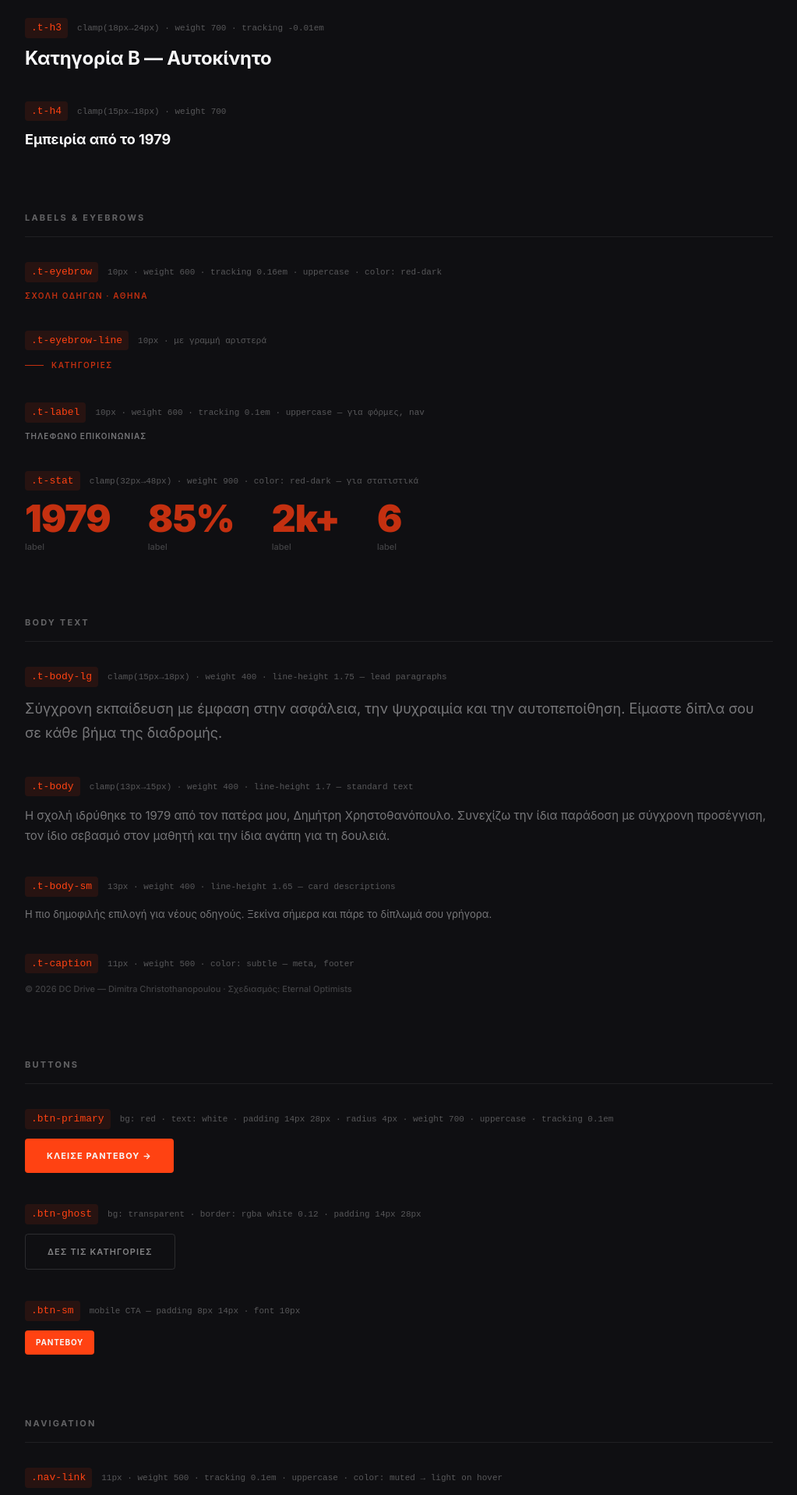
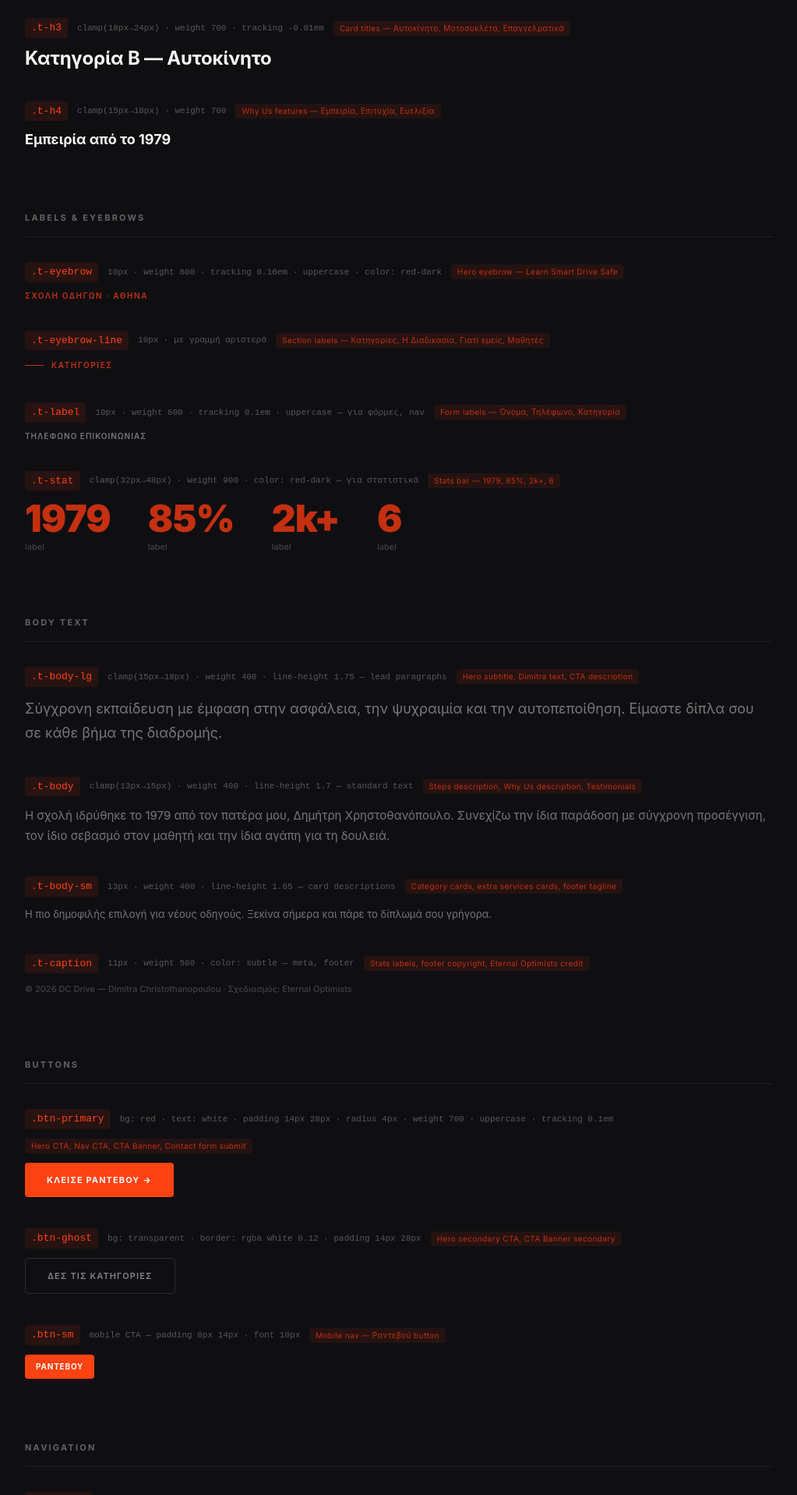
Before and after one commit to bmanologlou/dc26-next, a Next.js app: page /typography in a window 1280 px wide. Shown: the part 860-2777 px from the top of the page at 78% size, without its empty margins (128-1151 px from the left). Built offline with nearby package versions, Linux system fonts and the light colour scheme.

Commit message:
Typography page: usage labels for every element

```diff
--- a/app/typography/page.tsx
+++ b/app/typography/page.tsx
@@ -16,13 +16,13 @@ const Section = ({ title, children }: { title: string, children: React.ReactNode
   </div>
 )
 
-const Row = ({ label, spec, children }: { label: string, spec?: string, children: React.ReactNode }) => (
+const Row = ({ label, spec, usage, children }: { label: string, spec?: string, usage?: string, children: React.ReactNode }) => (
   <div>
-    <div style={{ display: 'flex', gap: '12px', alignItems: 'baseline', marginBottom: '12px' }}>
+    <div style={{ display: 'flex', gap: '12px', alignItems: 'center', marginBottom: '12px', flexWrap: 'wrap' }}>
       <code style={{
         fontSize: '13px', fontFamily: 'monospace',
         color: '#ff4212', background: 'rgba(255,66,18,0.1)',
-        padding: '3px 8px', borderRadius: '4px',
+        padding: '3px 8px', borderRadius: '4px', flexShrink: 0,
       }}>
         .{label}
       </code>
@@ -31,8 +31,18 @@ const Row = ({ label, spec, children }: { label: string, spec?: string, children
           {spec}
         </span>
       )}
+      {usage && (
+        <span style={{
+          fontSize: '10px', color: '#c43010',
+          background: 'rgba(196,48,16,0.12)',
+          padding: '2px 8px', borderRadius: '4px',
+          letterSpacing: '0.04em', flexShrink: 0,
+        }}>
+          {usage}
+        </span>
+      )}
     </div>
-    <div style={{ paddingLeft: '0' }}>{children}</div>
+    <div>{children}</div>
   </div>
 )
 
@@ -56,35 +66,35 @@ export default function Typography() {
 
         {/* HEADINGS */}
         <Section title="Headings">
-          <Row label="t-display" spec="clamp(48px→104px) · weight 900 · tracking -0.03em">
+          <Row label="t-display" spec="clamp(48px→104px) · weight 900 · tracking -0.03em" usage="Hero — h1 line 2">
             <p className="t-display" style={{ margin: 0 }}>Μάθε να οδηγείς.</p>
           </Row>
-          <Row label="t-h1" spec="clamp(40px→80px) · weight 900 · tracking -0.025em">
+          <Row label="t-h1" spec="clamp(40px→80px) · weight 900 · tracking -0.025em" usage="Hero — h1 line 1">
             <p className="t-h1" style={{ margin: 0 }}>Μάθε να οδηγείς.</p>
           </Row>
-          <Row label="t-h2" spec="clamp(28px→52px) · weight 800 · tracking -0.02em · color: red">
+          <Row label="t-h2" spec="clamp(28px→52px) · weight 800 · tracking -0.02em · color: red" usage="Section headings — Διπλώματα, Πώς ξεκινάς, Γιατί DC Drive...">
             <p className="t-h2" style={{ margin: 0 }}>Τι δίπλωμα θέλεις;</p>
           </Row>
-          <Row label="t-h3" spec="clamp(18px→24px) · weight 700 · tracking -0.01em">
+          <Row label="t-h3" spec="clamp(18px→24px) · weight 700 · tracking -0.01em" usage="Card titles — Αυτοκίνητο, Μοτοσυκλέτα, Επαγγελματικά">
             <p className="t-h3" style={{ margin: 0 }}>Κατηγορία Β — Αυτοκίνητο</p>
           </Row>
-          <Row label="t-h4" spec="clamp(15px→18px) · weight 700">
+          <Row label="t-h4" spec="clamp(15px→18px) · weight 700" usage="Why Us features — Εμπειρία, Επιτυχία, Ευελιξία">
             <p className="t-h4" style={{ margin: 0 }}>Εμπειρία από το 1979</p>
           </Row>
         </Section>
 
         {/* LABELS */}
         <Section title="Labels & Eyebrows">
-          <Row label="t-eyebrow" spec="10px · weight 600 · tracking 0.16em · uppercase · color: red-dark">
+          <Row label="t-eyebrow" spec="10px · weight 600 · tracking 0.16em · uppercase · color: red-dark" usage="Hero eyebrow — Learn Smart Drive Safe">
             <p className="t-eyebrow" style={{ margin: 0 }}>Σχολή Οδηγών · Αθήνα</p>
           </Row>
-          <Row label="t-eyebrow-line" spec="10px · με γραμμή αριστερά">
+          <Row label="t-eyebrow-line" spec="10px · με γραμμή αριστερά" usage="Section labels — Κατηγορίες, Η Διαδικασία, Γιατί εμείς, Μαθητές">
             <p className="t-eyebrow-line" style={{ margin: 0 }}>Κατηγορίες</p>
           </Row>
-          <Row label="t-label" spec="10px · weight 600 · tracking 0.1em · uppercase — για φόρμες, nav">
+          <Row label="t-label" spec="10px · weight 600 · tracking 0.1em · uppercase — για φόρμες, nav" usage="Form labels — Όνομα, Τηλέφωνο, Κατηγορία">
             <p className="t-label" style={{ margin: 0 }}>Τηλέφωνο επικοινωνίας</p>
           </Row>
-          <Row label="t-stat" spec="clamp(32px→48px) · weight 900 · color: red-dark — για στατιστικά">
+          <Row label="t-stat" spec="clamp(32px→48px) · weight 900 · color: red-dark — για στατιστικά" usage="Stats bar — 1979, 85%, 2k+, 6">
             <div style={{ display: 'flex', gap: '48px', flexWrap: 'wrap' }}>
               {['1979', '85%', '2k+', '6'].map(n => (
                 <div key={n}>
@@ -98,23 +108,23 @@ export default function Typography() {
 
         {/* BODY */}
         <Section title="Body Text">
-          <Row label="t-body-lg" spec="clamp(15px→18px) · weight 400 · line-height 1.75 — lead paragraphs">
+          <Row label="t-body-lg" spec="clamp(15px→18px) · weight 400 · line-height 1.75 — lead paragraphs" usage="Hero subtitle, Dimitra text, CTA description">
             <p className="t-body-lg" style={{ margin: 0 }}>Σύγχρονη εκπαίδευση με έμφαση στην ασφάλεια, την ψυχραιμία και την αυτοπεποίθηση. Είμαστε δίπλα σου σε κάθε βήμα της διαδρομής.</p>
           </Row>
-          <Row label="t-body" spec="clamp(13px→15px) · weight 400 · line-height 1.7 — standard text">
+          <Row label="t-body" spec="clamp(13px→15px) · weight 400 · line-height 1.7 — standard text" usage="Steps description, Why Us description, Testimonials">
             <p className="t-body" style={{ margin: 0 }}>Η σχολή ιδρύθηκε το 1979 από τον πατέρα μου, Δημήτρη Χρηστοθανόπουλο. Συνεχίζω την ίδια παράδοση με σύγχρονη προσέγγιση, τον ίδιο σεβασμό στον μαθητή και την ίδια αγάπη για τη δουλειά.</p>
           </Row>
-          <Row label="t-body-sm" spec="13px · weight 400 · line-height 1.65 — card descriptions">
+          <Row label="t-body-sm" spec="13px · weight 400 · line-height 1.65 — card descriptions" usage="Category cards, extra services cards, footer tagline">
             <p className="t-body-sm" style={{ margin: 0 }}>Η πιο δημοφιλής επιλογή για νέους οδηγούς. Ξεκίνα σήμερα και πάρε το δίπλωμά σου γρήγορα.</p>
           </Row>
-          <Row label="t-caption" spec="11px · weight 500 · color: subtle — meta, footer">
+          <Row label="t-caption" spec="11px · weight 500 · color: subtle — meta, footer" usage="Stats labels, footer copyright, Eternal Optimists credit">
             <p className="t-caption" style={{ margin: 0 }}>© 2026 DC Drive — Dimitra Christothanopoulou · Σχεδιασμός: Eternal Optimists</p>
           </Row>
         </Section>
 
         {/* BUTTONS */}
         <Section title="Buttons">
-          <Row label="btn-primary" spec="bg: red · text: white · padding 14px 28px · radius 4px · weight 700 · uppercase · tracking 0.1em">
+          <Row label="btn-primary" spec="bg: red · text: white · padding 14px 28px · radius 4px · weight 700 · uppercase · tracking 0.1em" usage="Hero CTA, Nav CTA, CTA Banner, Contact form submit">
             <a href="#" style={{
               display: 'inline-flex', alignItems: 'center', gap: '8px',
               background: '#ff4212', color: '#f7f7f8',
@@ -125,7 +135,7 @@ export default function Typography() {
               Κλείσε ραντεβού →
             </a>
           </Row>
-          <Row label="btn-ghost" spec="bg: transparent · border: rgba white 0.12 · padding 14px 28px">
+          <Row label="btn-ghost" spec="bg: transparent · border: rgba white 0.12 · padding 14px 28px" usage="Hero secondary CTA, CTA Banner secondary">
             <a href="#" style={{
               display: 'inline-flex', alignItems: 'center',
               background: 'transparent', color: 'rgba(247,247,248,0.5)',
@@ -137,7 +147,7 @@ export default function Typography() {
               Δες τις κατηγορίες
             </a>
           </Row>
-          <Row label="btn-sm" spec="mobile CTA — padding 8px 14px · font 10px">
+          <Row label="btn-sm" spec="mobile CTA — padding 8px 14px · font 10px" usage="Mobile nav — Ραντεβού button">
             <a href="#" style={{
               display: 'inline-flex',
               background: '#ff4212', color: '#f7f7f8',
@@ -152,14 +162,14 @@ export default function Typography() {
 
         {/* NAV */}
         <Section title="Navigation">
-          <Row label="nav-link" spec="11px · weight 500 · tracking 0.1em · uppercase · color: muted → light on hover">
+          <Row label="nav-link" spec="11px · weight 500 · tracking 0.1em · uppercase · color: muted → light on hover" usage="Desktop nav links">
             <div style={{ display: 'flex', gap: '32px', flexWrap: 'wrap' }}>
               {['Πώς ξεκινάς', 'Διπλώματα', 'Σχολή', 'FAQ', 'Επικοινωνία'].map(l => (
                 <span key={l} style={{ fontSize: '11px', fontWeight: 500, letterSpacing: '0.1em', textTransform: 'uppercase', color: 'rgba(247,247,248,0.5)' }}>{l}</span>
               ))}
             </div>
           </Row>
-          <Row label="nav-mobile-link" spec="clamp(32px→52px) · weight 800 · tracking -0.02em — fullscreen menu">
+          <Row label="nav-mobile-link" spec="clamp(32px→52px) · weight 800 · tracking -0.02em — fullscreen menu" usage="Mobile fullscreen menu links">
             <div style={{ display: 'flex', flexDirection: 'column', gap: '4px' }}>
               {['Πώς ξεκινάς', 'Διπλώματα'].map(l => (
                 <span key={l} style={{ fontSize: 'clamp(32px, 6vw, 52px)', fontWeight: 800, letterSpacing: '-0.02em', color: '#f7f7f8', lineHeight: 1.15 }}>{l}</span>
@@ -170,7 +180,7 @@ export default function Typography() {
 
         {/* FORM */}
         <Section title="Form Elements">
-          <Row label="form-label" spec="10px · weight 600 · tracking 0.1em · uppercase · color: muted">
+          <Row label="form-label" spec="10px · weight 600 · tracking 0.1em · uppercase · color: muted" usage="Contact form — Όνομα, Τηλέφωνο, Κατηγορία, Μήνυμα">
             <div style={{ display: 'flex', flexDirection: 'column', gap: '6px', maxWidth: '400px' }}>
               <label style={{ fontSize: '10px', fontWeight: 600, letterSpacing: '0.1em', textTransform: 'uppercase', color: 'rgba(247,247,248,0.5)' }}>
                 Τηλέφωνο
@@ -182,7 +192,7 @@ export default function Typography() {
               }} />
             </div>
           </Row>
-          <Row label="form-select" spec="ίδιο με input">
+          <Row label="form-select" spec="ίδιο με input" usage="Contact form — dropdown κατηγορίας">
             <select style={{
               width: '100%', maxWidth: '400px', padding: '12px 16px',
               background: '#1a1a20', border: '1px solid rgba(255,255,255,0.07)',
@@ -192,7 +202,7 @@ export default function Typography() {
               <option>Κατηγορία Α</option>
             </select>
           </Row>
-          <Row label="form-textarea" spec="ίδιο με input · min-height 120px">
+          <Row label="form-textarea" spec="ίδιο με input · min-height 120px" usage="Contact form — πεδίο μηνύματος">
             <textarea placeholder="Μήνυμα..." rows={3} style={{
               width: '100%', maxWidth: '400px', padding: '12px 16px',
               background: '#1a1a20', border: '1px solid rgba(255,255,255,0.07)',
@@ -204,24 +214,24 @@ export default function Typography() {
 
         {/* FOOTER */}
         <Section title="Footer">
-          <Row label="footer-heading" spec="10px · weight 600 · tracking 0.12em · uppercase · color: red-dark">
+          <Row label="footer-heading" spec="10px · weight 600 · tracking 0.12em · uppercase · color: red-dark" usage="Footer column titles — Διπλώματα, Σχολή">
             <p style={{ fontSize: '10px', fontWeight: 600, letterSpacing: '0.12em', textTransform: 'uppercase', color: '#c43010', margin: 0 }}>
               Διπλώματα
             </p>
           </Row>
-          <Row label="footer-link" spec="13px · weight 400 · color: muted → light on hover">
+          <Row label="footer-link" spec="13px · weight 400 · color: muted → light on hover" usage="Footer navigation links">
             <div style={{ display: 'flex', flexDirection: 'column', gap: '10px' }}>
               {['Αυτοκίνητο', 'Μοτοσυκλέτα', 'Επαγγελματικά'].map(l => (
                 <span key={l} style={{ fontSize: '13px', color: 'rgba(247,247,248,0.45)' }}>{l}</span>
               ))}
             </div>
           </Row>
-          <Row label="footer-tagline" spec="13px · color: muted · line-height 1.6">
+          <Row label="footer-tagline" spec="13px · color: muted · line-height 1.6" usage="Footer — Learn Smart Drive Safe tagline">
             <p style={{ fontSize: '13px', color: 'rgba(247,247,248,0.45)', lineHeight: 1.6, margin: 0 }}>
               Learn Smart, Drive Safe.<br />Σχολή Οδηγών στην Αθήνα από το 1979.
             </p>
           </Row>
-          <Row label="footer-copyright" spec="12px · color: subtle">
+          <Row label="footer-copyright" spec="12px · color: subtle" usage="Footer bottom bar — © 2026 DC Drive, Eternal Optimists">
             <p style={{ fontSize: '12px', color: 'rgba(247,247,248,0.22)', margin: 0 }}>
               © 2026 DC Drive — Dimitra Christothanopoulou
             </p>
```
